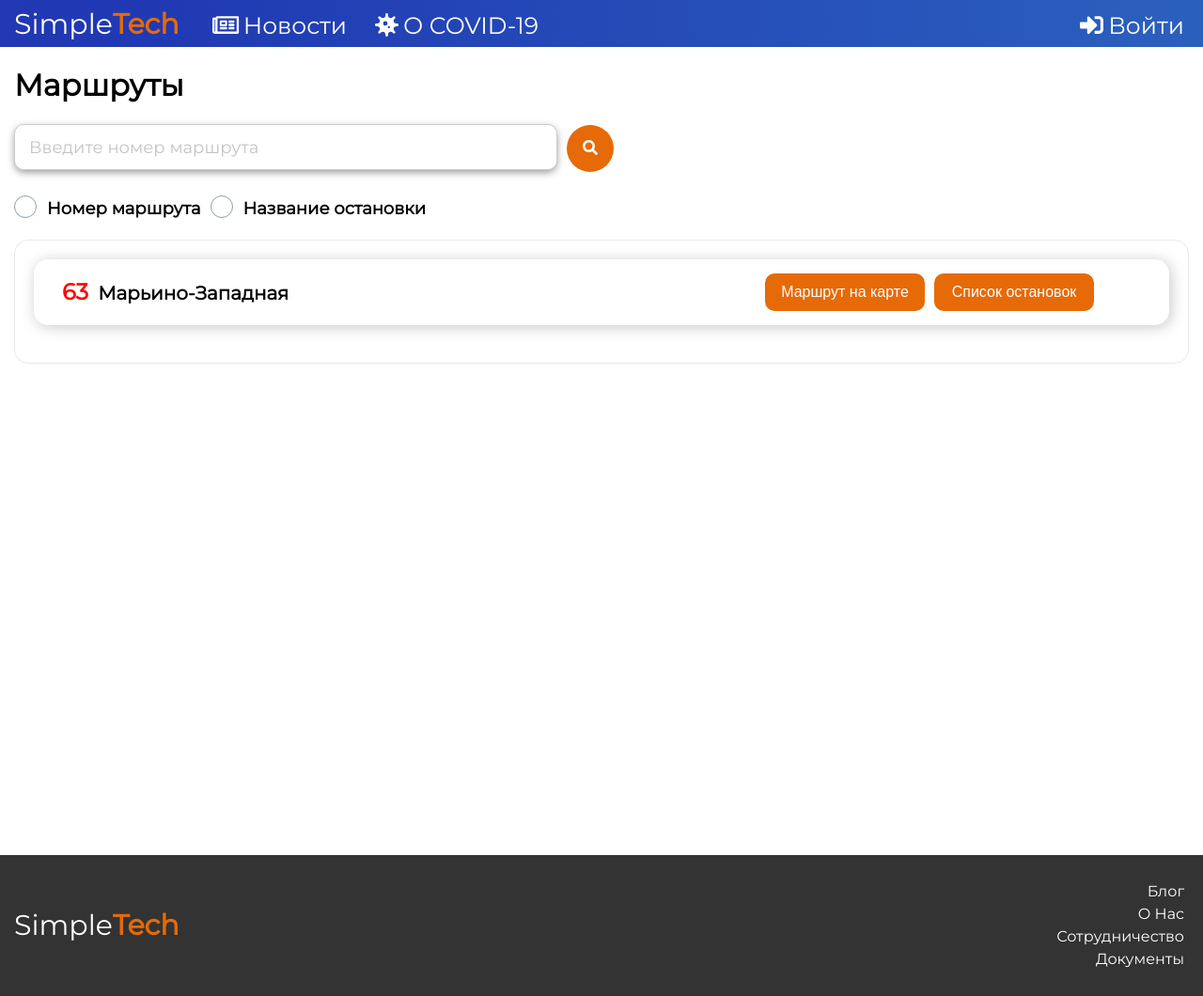
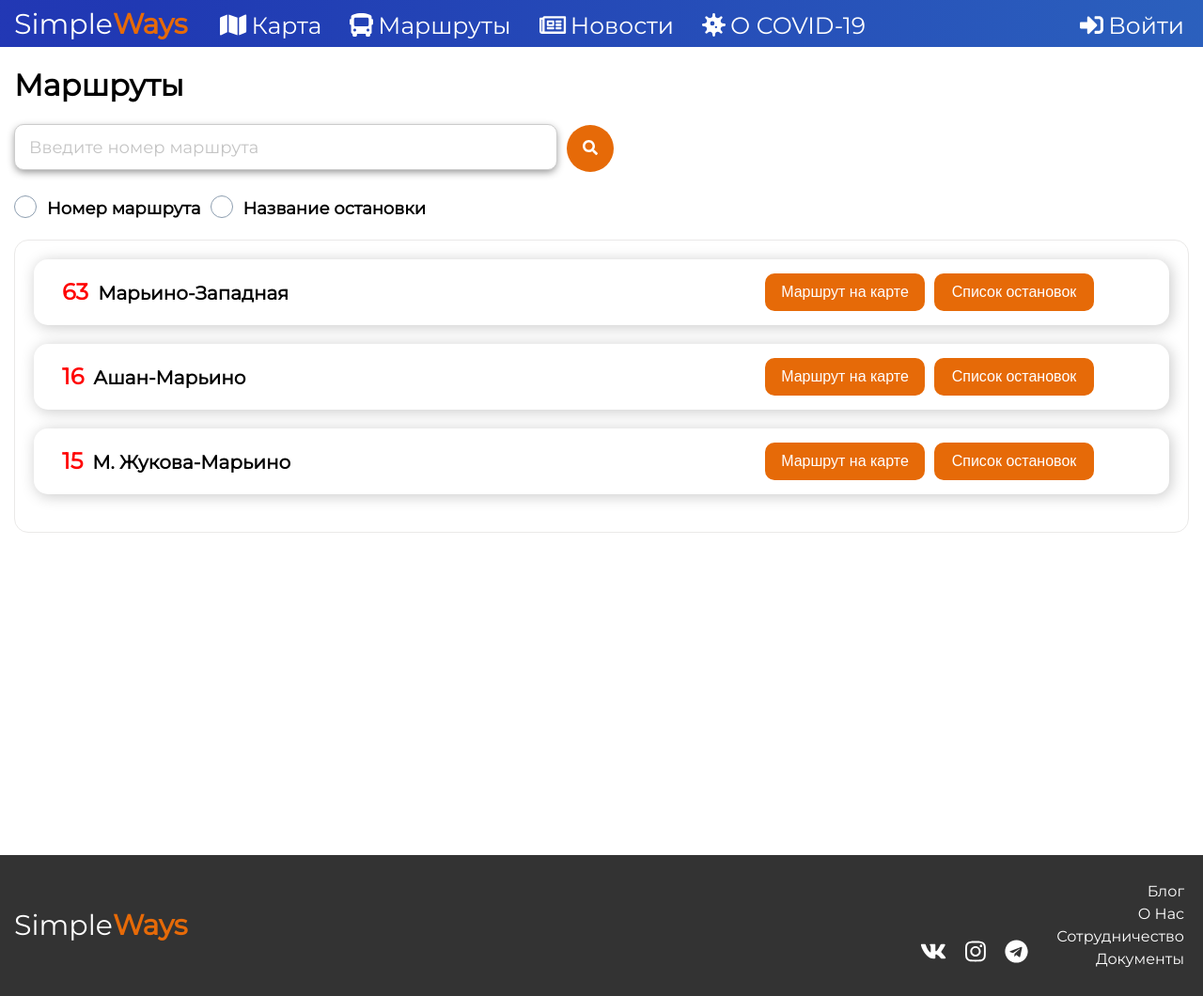
Before and after one commit to tw9ntyseven/SimpleWays, a React (Create React App) app: page /ways in a window 1280 px wide. Shown: the whole page at 94% size. Built offline with nearby package versions, Linux system fonts and the light colour scheme.

Commit message:
back changes

```diff
--- a/package.json
+++ b/package.json
@@ -14,7 +14,7 @@
     "react-dom": "^16.12.0",
     "react-router": "^5.1.2",
     "react-router-dom": "^5.1.2",
-    "react-scripts": "3.3.1",
+    "react-scripts": "3.4.1",
     "react-tabs": "^3.1.0",
     "react-transition-group": "^4.3.0"
   },
--- a/src/App.js
+++ b/src/App.js
@@ -21,7 +21,7 @@ function Home() {
             <div className="wrapper">
                 <div className="wrapper-slideshow">
                     <Tabs>
-                        {/* <TabPanel className="slideshow">
+                        <TabPanel className="slideshow">
                                 <div className="slide">
                                     <i className="far fa-map icon-map"></i>
                                     <div className="slide-text">
@@ -71,14 +71,14 @@ function Home() {
                                         </div>
                                     </div>
                                 </div>
-                        </TabPanel> */}
+                        </TabPanel>
 
                         <TabPanel>
                                 <div className="slide">
                                     <i className="far fa-newspaper icon-map"></i>
                                     <div className="slide-text">
                                         <span className="slide-title">Новости</span>
-                                        <p className="slide-subtitle">Актуальные новости Крымcкой республики</p>
+                                        <p className="slide-subtitle">Актуальные новости о Информатике</p>
                                         <div className="cards">
                                             <div className="card">
                                             <i class="fas fa-map-signs icon"></i>
@@ -99,12 +99,12 @@ function Home() {
                         </TabPanel>
 
                         <TabList className="tablist">
-                            {/* <Tab className="tablist_item">
+                            <Tab className="tablist_item">
                                 <i className="far fa-map"></i>
                             </Tab>
                             <Tab className="tablist_item">
                                 <i className="fas fa-bus"></i>
-                            </Tab> */}
+                            </Tab>
                             <Tab className="tablist_item">
                                 <i className="far fa-newspaper"></i>
                             </Tab>
--- a/src/components/footer/footer.js
+++ b/src/components/footer/footer.js
@@ -5,13 +5,13 @@ import {Link} from 'react-router-dom';
 const Footer = () => {
     return(
         <div className="footer">
-                <Link to="/" className="header-bar_logo footerLogo">Simple<span style={{color: "#E66A08", fontWeight: "bold"}}>Tech</span></Link>
+                <Link to="/" className="header-bar_logo footerLogo">Simple<span style={{color: "#E66A08", fontWeight: "bold"}}>Ways</span></Link>
         <div className="links">
-        {/* <div className="footerSocialNetworks">
+        <div className="footerSocialNetworks">
             <a href="https://vk.com/oonehacker" className="footerSocialNetworksItem"><i class="fab fa-vk"></i></a>
             <a href="https://www.instagram.com/tw9ntyseven/" className="footerSocialNetworksItem"><i class="fab fa-instagram"></i></a>
             <a className="footerSocialNetworksItem"><i class="fab fa-telegram"></i></a>
-            </div> */}
+            </div>
             <div className="footerLinks">
                 <Link className="footerLinkItem" to="#">Блог</Link>
                 <Link className="footerLinkItem" to="#">О Нас</Link>
--- a/src/components/header-bar/header-bar.js
+++ b/src/components/header-bar/header-bar.js
@@ -15,15 +15,15 @@ class HeadBar extends Component {
             <div>
                 <div className="header-bar">
                     <div className="header-bar_menu">
-                        <Link to="/" className="header-bar_logo">Simple<span style={{color: "#E66A08", fontWeight: "bold"}}>Tech</span></Link>
-                        {/* <Link to="/maps">
+                        <Link to="/" className="header-bar_logo">Simple<span style={{color: "#E66A08", fontWeight: "bold"}}>Ways</span></Link>
+                        <Link to="/maps">
                             <i className="fas fa-map" style={{marginRight: '5px'}}></i>
                             Карта
                         </Link>
                         <Link to="/ways">
                             <i className="fas fa-bus" style={{marginRight: '5px'}}></i>
                             Маршруты
-                        </Link> */}
+                        </Link>
                         <Link to="/news">
                             <i className="far fa-newspaper" style={{marginRight: '5px'}}></i>
                             Новости
--- a/src/pages/ways/ways.js
+++ b/src/pages/ways/ways.js
@@ -83,6 +83,14 @@ export class ways extends Component {
                                     title: "Марьино-Западная",
                                     number: "63",
                                 },
+                                {
+                                    title: "Ашан-Марьино",
+                                    number: "16",
+                                },
+                                {
+                                    title: "М. Жукова-Марьино",
+                                    number: "15",
+                                },
                             ]}
                          />
                     </div>
```
Also changed, not shown: 1 other file (tests, documents, lock files or other folders).
